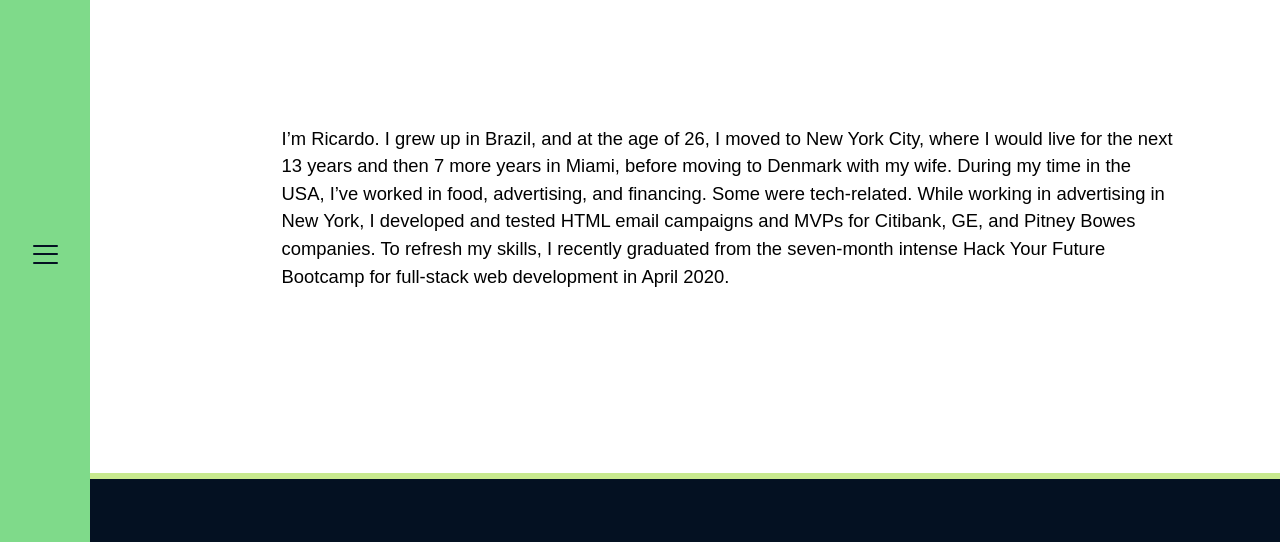
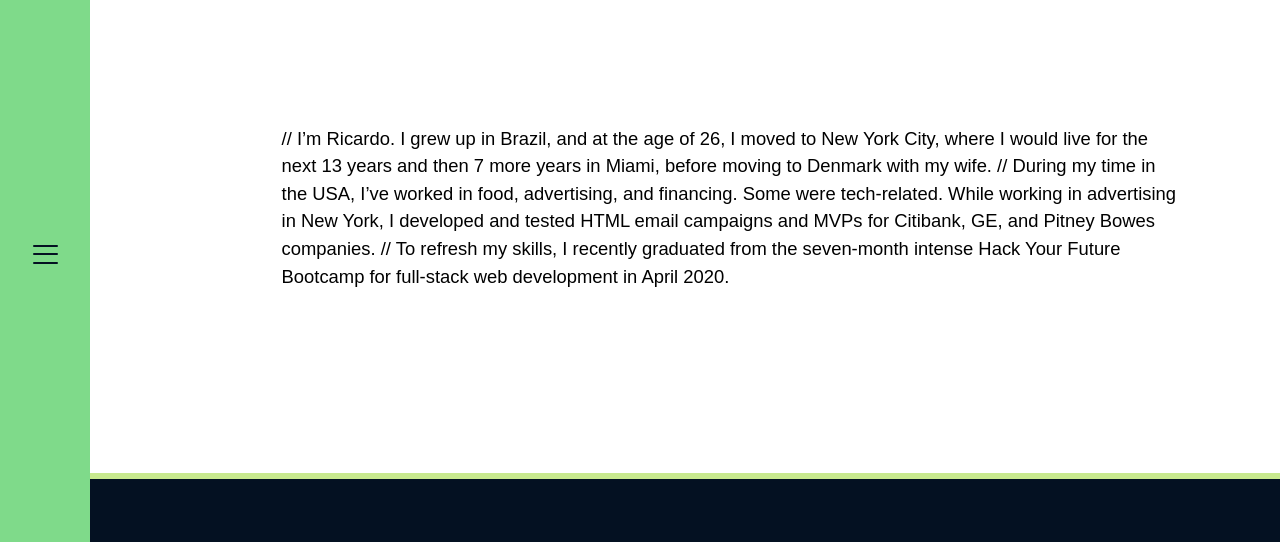
Before and after one commit to ricardoaguiar/rba.dev, a Gatsby site: page /about in a window 1280 px wide. Shown: the part 127-669 px from the top of the page. Built offline with nearby package versions, Linux system fonts and the light colour scheme; Gatsby itself is replaced by a stand-in of ours; a web font is replaced by a local one.

Commit message:
Update About.js

```diff
--- a/src/components/About.js
+++ b/src/components/About.js
@@ -34,11 +34,11 @@ function AboutPage () {
         <li>
 
 
-I’m Ricardo. I grew up in Brazil, and at the age of 26, I moved to New York City, where I would live for the next 13 years and then 7 more years in Miami, before moving to Denmark with my wife.
+// I’m Ricardo. I grew up in Brazil, and at the age of 26, I moved to New York City, where I would live for the next 13 years and then 7 more years in Miami, before moving to Denmark with my wife.
 
-During my time in the USA, I’ve worked in food, advertising, and financing. Some were tech-related.  While working in advertising in New York, I developed and tested HTML email campaigns and MVPs for Citibank, GE, and Pitney Bowes companies.
+// During my time in the USA, I’ve worked in food, advertising, and financing. Some were tech-related.  While working in advertising in New York, I developed and tested HTML email campaigns and MVPs for Citibank, GE, and Pitney Bowes companies.
 
-To refresh my skills, I recently graduated from the seven-month intense Hack Your Future Bootcamp for full-stack web development in April 2020.
+// To refresh my skills, I recently graduated from the seven-month intense Hack Your Future Bootcamp for full-stack web development in April 2020.
 
         </li>
       </BlogList>
```
